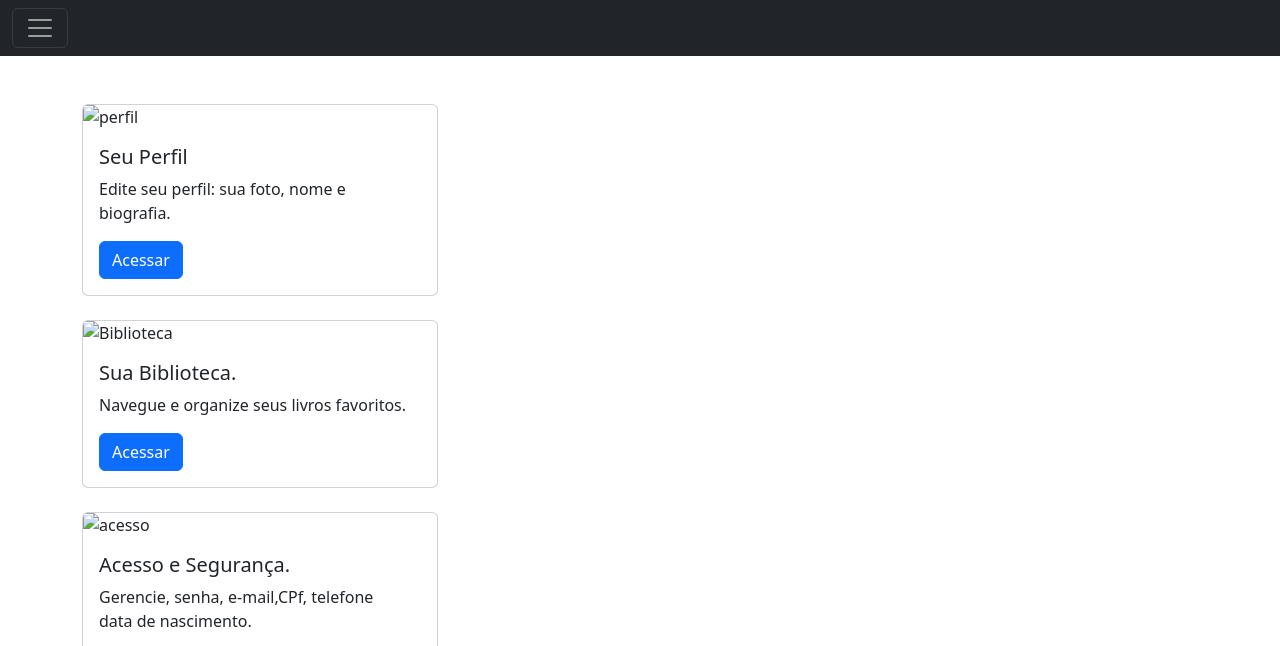
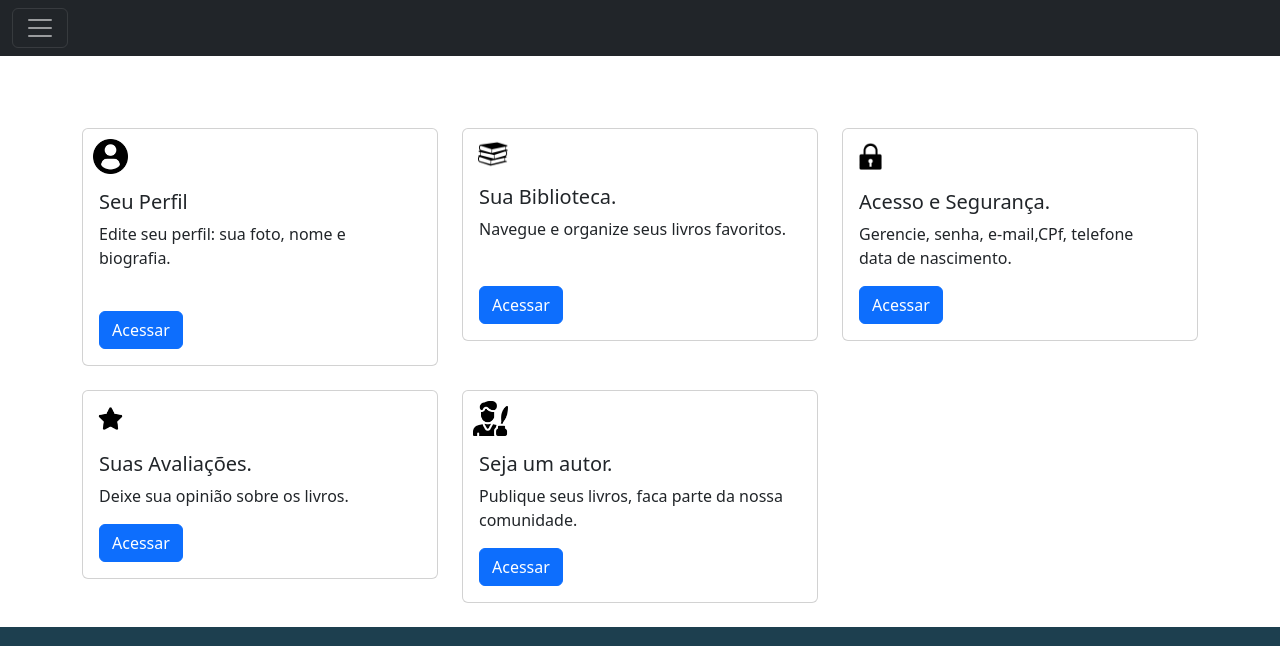
Before and after one commit to jotazee/Biblioteca_Req, a plain HTML site: page site-Biblioteca/index_config.html in a window 1280 px wide. Shown: the top 646 px of the page. Drawn offline with nearby package versions, Linux system fonts and the light colour scheme.

Commit message:
imagens nas config

```diff
--- a/site-Biblioteca/index_config.html
+++ b/site-Biblioteca/index_config.html
@@ -27,46 +27,37 @@
 <br>
 <br>
 
-
-
-
+<!-- cards-->
 <div class="container">
   <div class="row">
-    <div class="col-md-4">
+<!-- card 1 -->
+    <div class="col-md-4 mt-4">
       <div class="card" style="width: 100%;">
-        <img src="..." class="card-img-top" alt="perfil">
+        <img src="imagens/perfil.png" class="card-img-top" alt="perfil" style="width: 45px; height: auto; padding-left: 10px; margin-top: 10px;">
         <div class="card-body">
           <h5 class="card-title">Seu Perfil</h5>
-          <p class="card-text">Edite seu perfil: sua foto, nome e biografia.</p>
+          <p class="card-text" style="padding-bottom: 25px;">Edite seu perfil: sua foto, nome e biografia.</p>
           <a href="#" class="btn btn-primary">Acessar</a>
         </div>
       </div>
     </div>
-    </div>
-  </div>
-</div>
-<br>
-<div class="container">
-  <div class="row">
-    <div class="col-md-4">
+
+<!-- card 2-->
+    <div class="col-md-4 mt-4">
       <div class="card" style="width: 100%;">
-        <img src="..." class="card-img-top" alt="Biblioteca">
+        <img src="imagens/biblioteca.png" class="card-img-top" alt="Biblioteca" style="width: 45px; height: auto; padding-left: 15px; margin-top: 10px;">
         <div class="card-body">
           <h5 class="card-title">Sua Biblioteca.</h5>
-          <p class="card-text">Navegue e organize seus livros favoritos.</p>
+          <p class="card-text" style="padding-bottom: 29px;">Navegue e organize seus livros favoritos.</p>
           <a href="#" class="btn btn-primary">Acessar</a>
         </div>
       </div>
     </div>
-    </div>
-  </div>
-</div>
-<br>
-<div class="container">
-  <div class="row">
-    <div class="col-md-4">
+
+<!-- card 3-->
+    <div class="col-md-4 mt-4">
       <div class="card" style="width: 100%;">
-        <img src="./imagens/"  class="card-img-top" alt="acesso">
+        <img src="imagens/cadeadopng.png" class="card-img-top" alt="acesso" style="width: 45px; height: auto; padding-left: 10px; margin-top: 10px;">
         <div class="card-body">
           <h5 class="card-title">Acesso e Segurança.</h5>
           <p class="card-text">Gerencie, senha, e-mail,CPf, telefone<br>data de nascimento.</br></p>
@@ -74,16 +65,11 @@
         </div>
       </div>
     </div>
-    </div>
-  </div>
-</div>
-<br>
 
-<div class="container">
-  <div class="row">
-    <div class="col-md-4">
+<!-- card 4-->
+    <div class="col-md-4 mt-4">
       <div class="card" style="width: 100%;">
-        <img src="..." class="card-img-top" alt="Avaliações">
+        <img src="imagens/avaliar.png" class="card-img-top" alt="Avaliações" style="width: 45px; height: auto; padding-left: 10px; margin-top: 10px;">
         <div class="card-body">
           <h5 class="card-title">Suas Avaliações.</h5>
           <p class="card-text">Deixe sua opinião sobre os livros.</p>
@@ -91,14 +77,11 @@
         </div>
       </div>
     </div>
-    </div>
-  </div>
-<br>
-<div class="container">
-  <div class="row">
-    <div class="col-md-4">
+
+<!-- card 5-->
+    <div class="col-md-4 mt-4">
       <div class="card" style="width: 100%;">
-        <img src="..." class="card-img-top" alt="autor">
+        <img src="imagens/autor.png" class="card-img-top" alt="autor" style="width: 45px; height: auto; padding-left: 10px; margin-top: 10px;">
         <div class="card-body">
           <h5 class="card-title">Seja um autor.</h5>
           <p class="card-text">Publique seus livros, faca parte da nossa comunidade.</p>
@@ -106,8 +89,8 @@
         </div>
       </div>
     </div>
-    </div>
   </div>
+</div>
 <br>
 
 <footer class="rodape">
```
Also changed, not shown: site-Biblioteca/imagens/autor.png (added), site-Biblioteca/imagens/avaliar.png (added), site-Biblioteca/imagens/biblioteca.png (added), site-Biblioteca/imagens/cadeadopng.png (added), site-Biblioteca/imagens/perfil.png (added).
